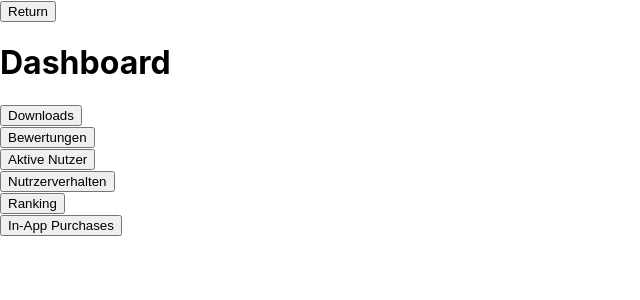
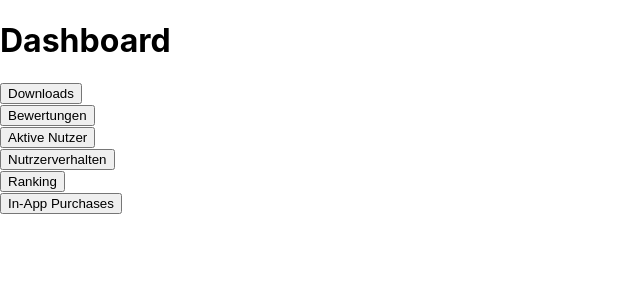
Before and after one commit to philipkrueck/app_analytics_dashboard, a React (Create React App) app: page / in a window 1280 px wide. Shown: the top 300 px of the page, without its empty margins (0-640 px from the left). Built offline with nearby package versions, Linux system fonts and the light colour scheme.

Commit message:
removed back button when on dashboard

```diff
--- a/src/Dashboard.js
+++ b/src/Dashboard.js
@@ -12,6 +12,16 @@ function Dashboard() {
 
     function handleSelectionChange(e) {
         setSelectedPage(e.target.value)
+    }
+
+    function backButton() {
+        if (selectedPage !== "Dashboard") {
+            return (
+                <div>
+                    <button value={pages[6]} onClick={handleSelectionChange}>Return</button>
+                </div>
+            );
+        }
     }
 
     function getPage() {
@@ -42,11 +52,10 @@ function Dashboard() {
                 )
         }
     }
+
     return (
         <div>
-            <div>
-                <button value={pages[6]} onClick={handleSelectionChange}>Return</button>
-            </div>
+            {backButton()}
             {getPage()}
         </div>
     );
```
